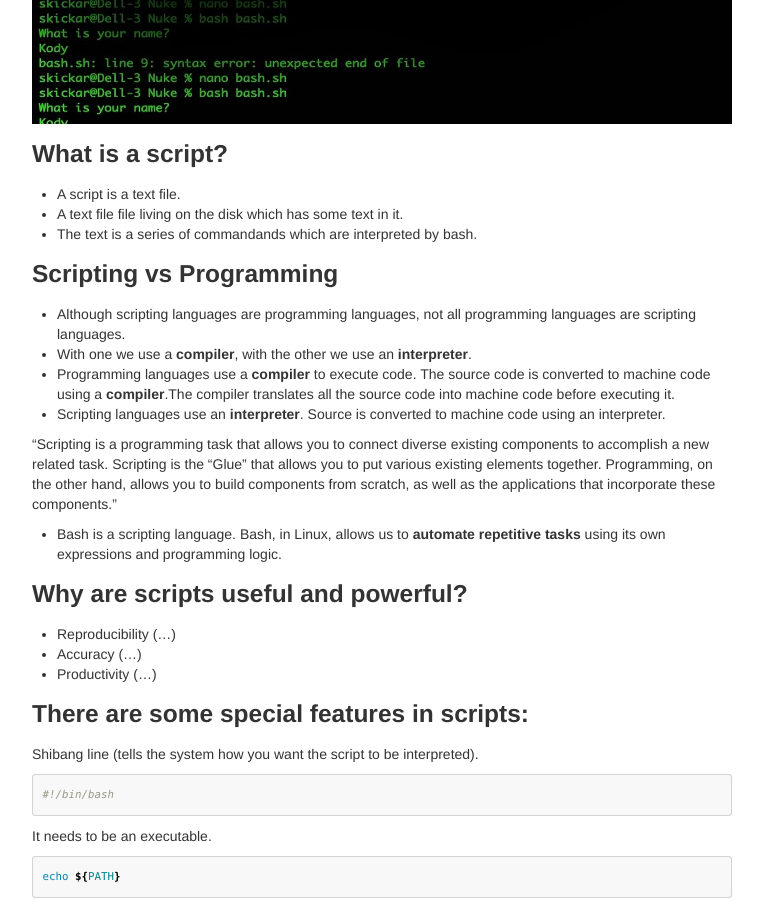
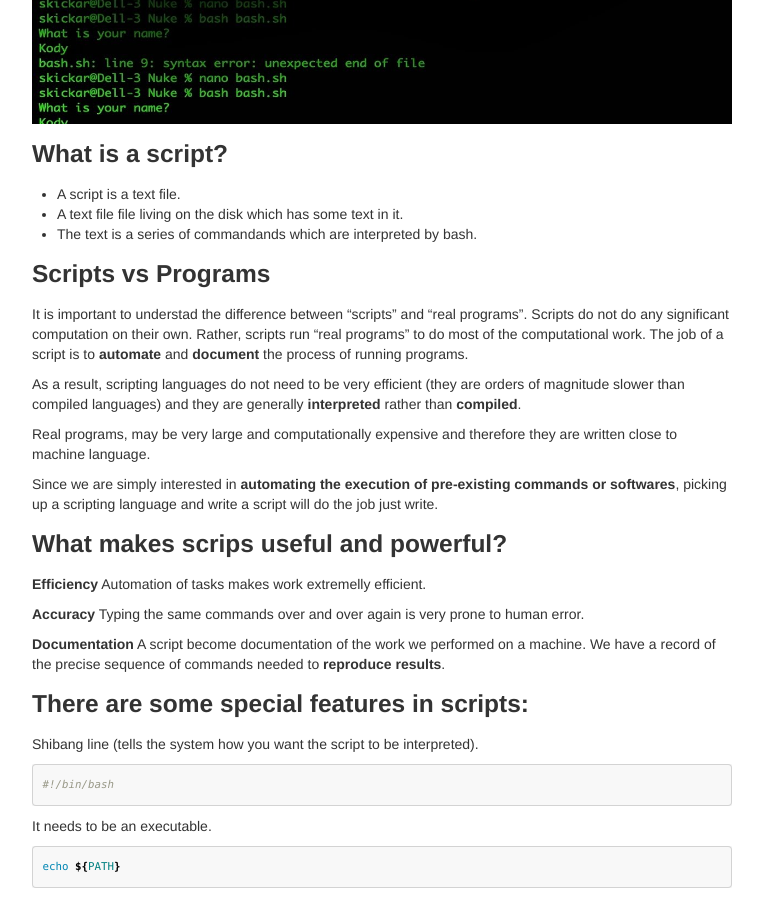
Before and after one commit to GTPB/IBB21, a Jekyll site: the page built from pages/Introduction.md, in a window 1280 px wide and 900 px high, scrolled down 482 px. Shown: the whole window, without its empty margins (258-1021 px from the left). Built offline with Jekyll 4.4.1, drawn with Linux system fonts in a browser that asks for light colours; our own code applies the rules of GitHub Pages for plain Markdown files.

Commit message:
scripts vs programs

```diff
--- a/pages/Introduction.md
+++ b/pages/Introduction.md
@@ -8,22 +8,26 @@
 * A text file file living on the disk which has some text in it.
 * The text is a series of commandands which are interpreted by bash.
 
-### Scripting vs Programming
+### Scripts vs Programs
 
-* Although scripting languages are programming languages, not all programming languages are 	  scripting languages.
-* With one we use a **compiler**, with the other we use an **interpreter**.
-* Programming languages use a **compiler** to execute code. The source code is converted to machine code using a **compiler**.The compiler translates all the source code into machine code before executing it.
-* Scripting languages use an **interpreter**. Source is converted to machine code using an interpreter.
+It is important to understad the difference between "scripts" and "real programs". Scripts do not do any significant computation on their own. Rather, scripts run "real programs" to do most of the computational work. The job of a script is to **automate** and **document** the process of running programs.
 
-“Scripting is a programming task that allows you to connect diverse existing components to accomplish a new related task. Scripting is the “Glue” that allows you to put various existing elements together. Programming, on the other hand, allows you to build components from scratch, as well as the applications that incorporate these components.”
+As a result, scripting languages do not need to be very efficient (they are orders of magnitude slower than compiled languages) and they are generally **interpreted** rather than **compiled**.
 
-* Bash is a scripting language. Bash, in Linux, allows us to **automate repetitive tasks** using its own expressions and programming logic.
+Real programs, may be very large and computationally expensive and therefore they are written close to machine language.
 
-### Why are scripts useful and powerful?
+Since we are simply interested in **automating the execution of pre-existing commands or softwares**, picking up a scripting language and write a script will do the job just write.
 
-* Reproducibility (...)
-* Accuracy (...)
-* Productivity (...)
+### What makes scrips useful and powerful?
+
+**Efficiency**
+Automation of tasks makes work extremelly efficient.
+
+**Accuracy**
+Typing the same commands over and over again is very prone to human error.
+
+**Documentation**
+A script become documentation of the work we performed on a machine. We have a record of the precise sequence of commands needed to **reproduce results**.
 
 ### There are some special features in scripts:
 
```
